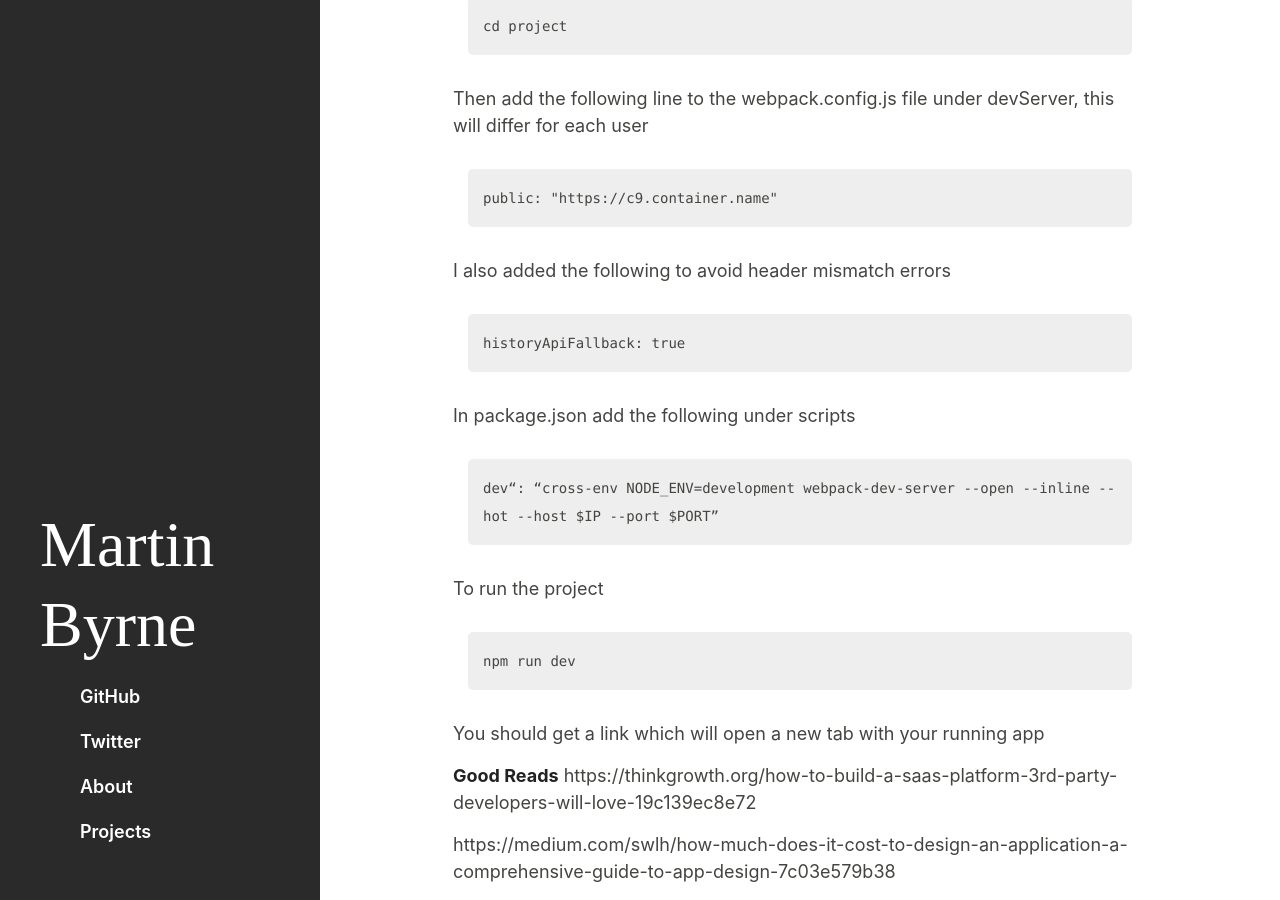
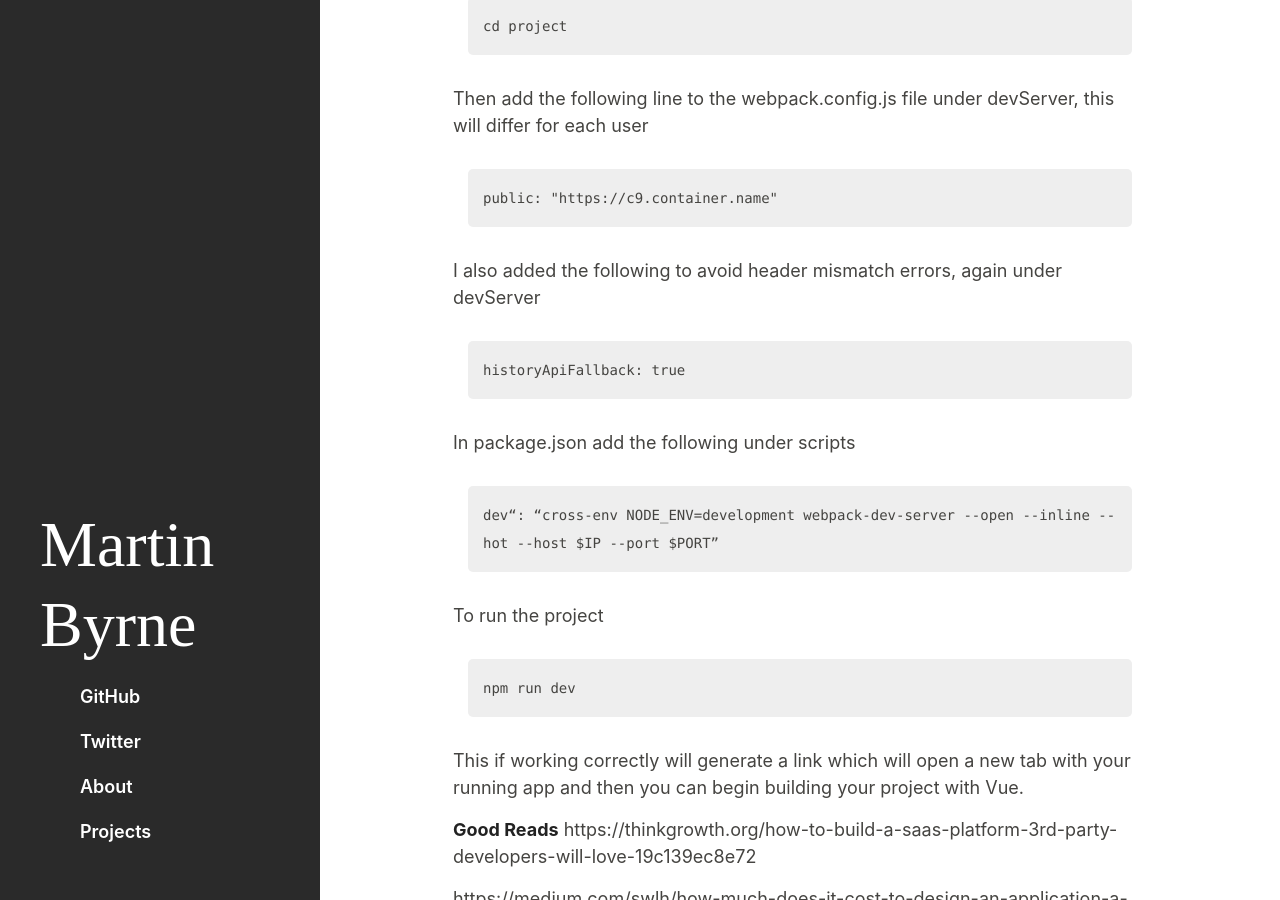
Before and after one commit to marb61a/marb61a.github.io, a Jekyll site: the page built from _posts/2017-12-13-React-Native-Vue-JS.md, in a window 1280 px wide and 900 px high, scrolled down 3163 px. Built offline with Jekyll 4.4.1, drawn with Linux system fonts in a browser that asks for light colours.

Commit message:
Update 2017-12-13-React-Native-Vue-JS.md

```diff
--- a/_posts/2017-12-13-React-Native-Vue-JS.md
+++ b/_posts/2017-12-13-React-Native-Vue-JS.md
@@ -112,12 +112,12 @@ date: 2017-12-06
     cd project
 
 
-  Then add the following line to the webpack.config.js  file under devServer, this will differ for each user
+  Then add the following line to the webpack.config.js file under devServer, this will differ for each user
 
     public: "https://c9.container.name"
 
 
-  I also added the following to avoid header mismatch errors
+  I also added the following to avoid header mismatch errors, again under devServer
 
     historyApiFallback: true
 
@@ -132,7 +132,10 @@ date: 2017-12-06
     npm run dev
 
 
-  You should get a link which will open a new tab with your running app
+  This if working correctly will generate a link which will open a new tab with your running app and then
+  you can begin building your project with Vue.
+
+
 
 
 **Good Reads**
```
